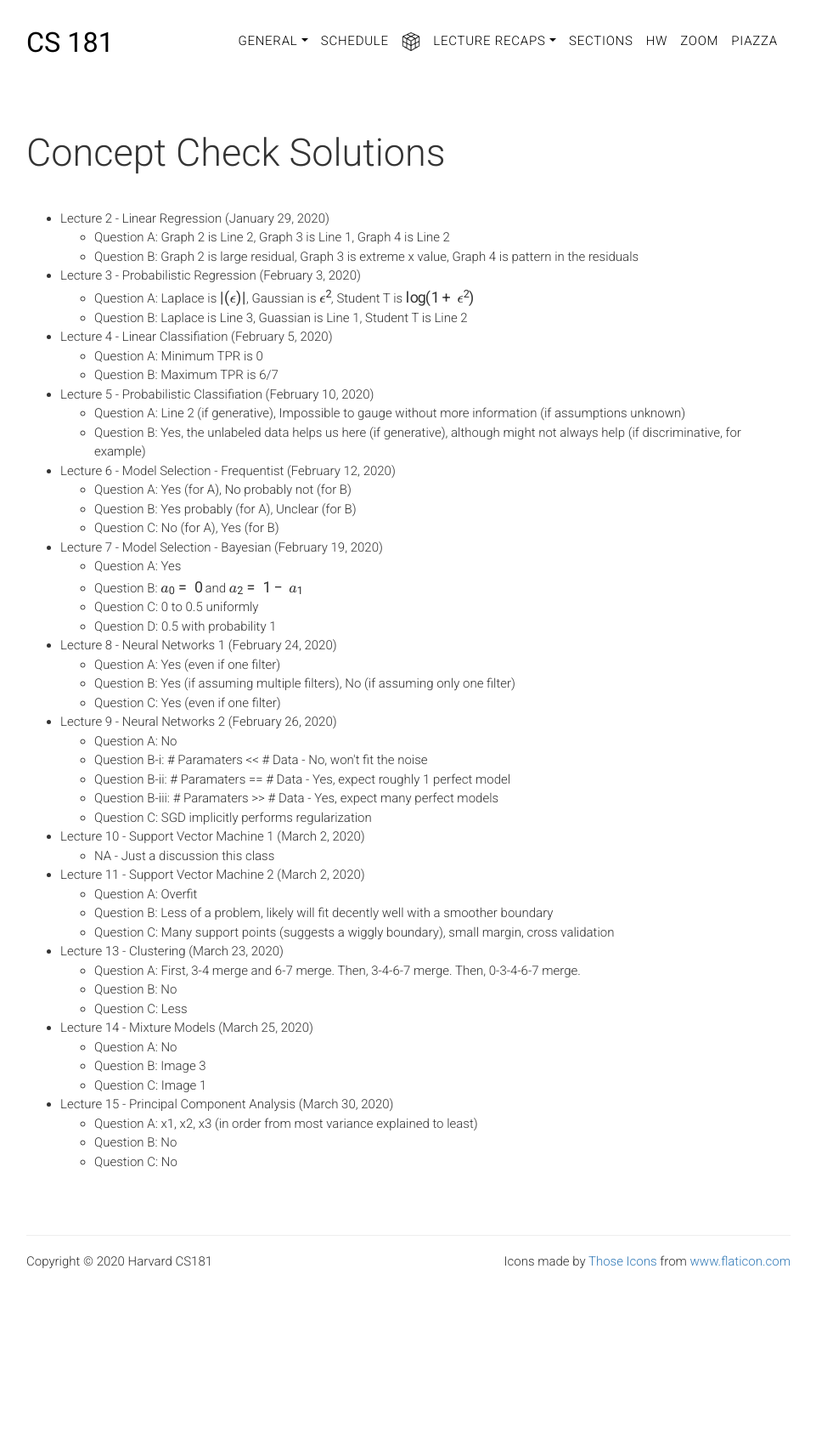
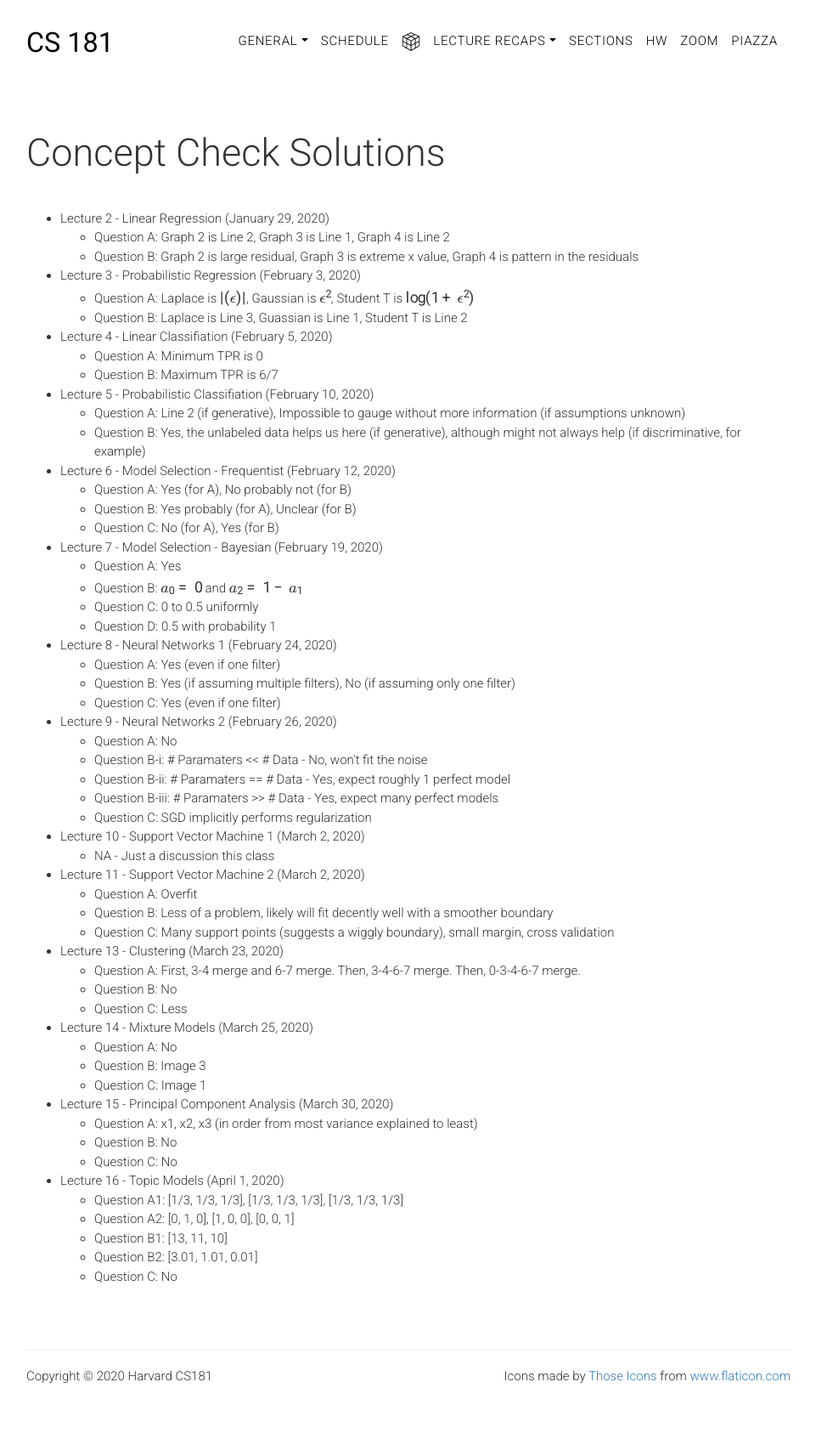
Before and after one commit to harvard-ml-courses/cs181-web-2020, a Jekyll site: the page built from ccsolutions.html, in a window 1280 px wide. Shown: the whole page at 85% size, without its empty margins (159-1120 px from the left). Built offline with Jekyll 4.4.1, drawn with Linux system fonts in a browser that asks for light colours; formulas are drawn with MathJax 3; before the commit the page ends 1571 px from its top, so only the background shows below that.

Commit message:
added lecture recap 16

```diff
--- a/_data/all.yaml
+++ b/_data/all.yaml
@@ -305,7 +305,7 @@ lectures:
     demos:
     hw: <a href="/cs181-web/homework#hw5">HW5 (Mixtures, EM, and Graphical Models) </a> released
   - topic: PGMs #Apr 3
-    subtopic: Topic Models
+    subtopic: <a href="/cs181-web/recap16">Topic Models</a>
     section:
     readings: 9.6
     hw:
--- a/_includes/header.html
+++ b/_includes/header.html
@@ -39,7 +39,8 @@
             <li><a class="dropdown-item" href="{{ site.baseurl }}/recap12">Lecture 12 (Ethics in ML)</a></li><br>
             <li><a class="dropdown-item" href="{{ site.baseurl }}/recap13">Lecture 13 (Clustering)</a></li><br>
             <li><a class="dropdown-item" href="{{ site.baseurl }}/recap14">Lecture 14 (Mixture Models)</a></li><br>
-            <li><a class="dropdown-item" href="{{ site.baseurl }}/recap15">Lecture 15 (Principal Component Analysis)</a></li><br>
+            <li><a class="dropdown-item" href="{{ site.baseurl }}/recap15">Lecture 15 (Nonprobabilistic Embeddings)</a></li><br>
+            <li><a class="dropdown-item" href="{{ site.baseurl }}/recap16">Lecture 16 (Topic Models)</a></li><br>
           </ul>
         </li>
         <li><a href="{{ site.baseurl }}/sections">Sections</a></li>
--- a/ccsolutions.html
+++ b/ccsolutions.html
@@ -109,5 +109,15 @@ weight: 0
             <li>Question C: No</li>
           </ul>
         </li>
+        <li>
+          Lecture 16 - Topic Models (April 1, 2020)
+          <ul>
+            <li>Question A1: [1/3, 1/3, 1/3], [1/3, 1/3, 1/3], [1/3, 1/3, 1/3]</li>
+            <li>Question A2: [0, 1, 0], [1, 0, 0], [0, 0, 1]</li>
+            <li>Question B1: [13, 11, 10]</li>
+            <li>Question B2: [3.01, 1.01, 0.01]</li>
+            <li>Question C: No</li>
+          </ul>
+        </li>
     </div>
 </section>
--- a/cube.html
+++ b/cube.html
@@ -67,7 +67,7 @@ weight: 0
               </td>
               <td>
                 <ul>
-                  <li>Topic Models (Coming 4/1)</li>
+                  <li><a href="{{ site.baseurl }}/recap16" target="_blank">Lecture 16 - Topic Models</a></li>
                 </ul>
               </td>
             </tr>
--- a/recap14.html
+++ b/recap14.html
@@ -136,7 +136,7 @@ weight: 0
 
       $$p(z|x, w) \propto \pi_k p(x | z, w_k)$$
 
-      This is easy because we know this by definition. In this example we know $p(x | z, w_k)$ is Gaussian and we have the parameters (randomly intialized the first time through, but afterwards we have it from the maximization step), and we also have the x's. But it's not only Guassians that are easy, literally any fuction works because we have all the values we need to plug in!
+      This is easy because we know this by definition. In this example we know $p(x | z, w_k)$ is Gaussian and we have the parameters (randomly intialized the first time through, but afterwards we have it from the maximization step), and we also have the x's. But it's not only Guassians that are easy, literally any fuction works because we have all the values we need to plug in!<br><br>
 
       <u>2nd step: Maximization Step</u><br><br>
 
```
Also changed, not shown: recap15.html (+3 -3 lines), recap16.html (added, +206 -0 lines), recaps.html (deleted, +0 -12 lines), images/recap16_1.png (added).
